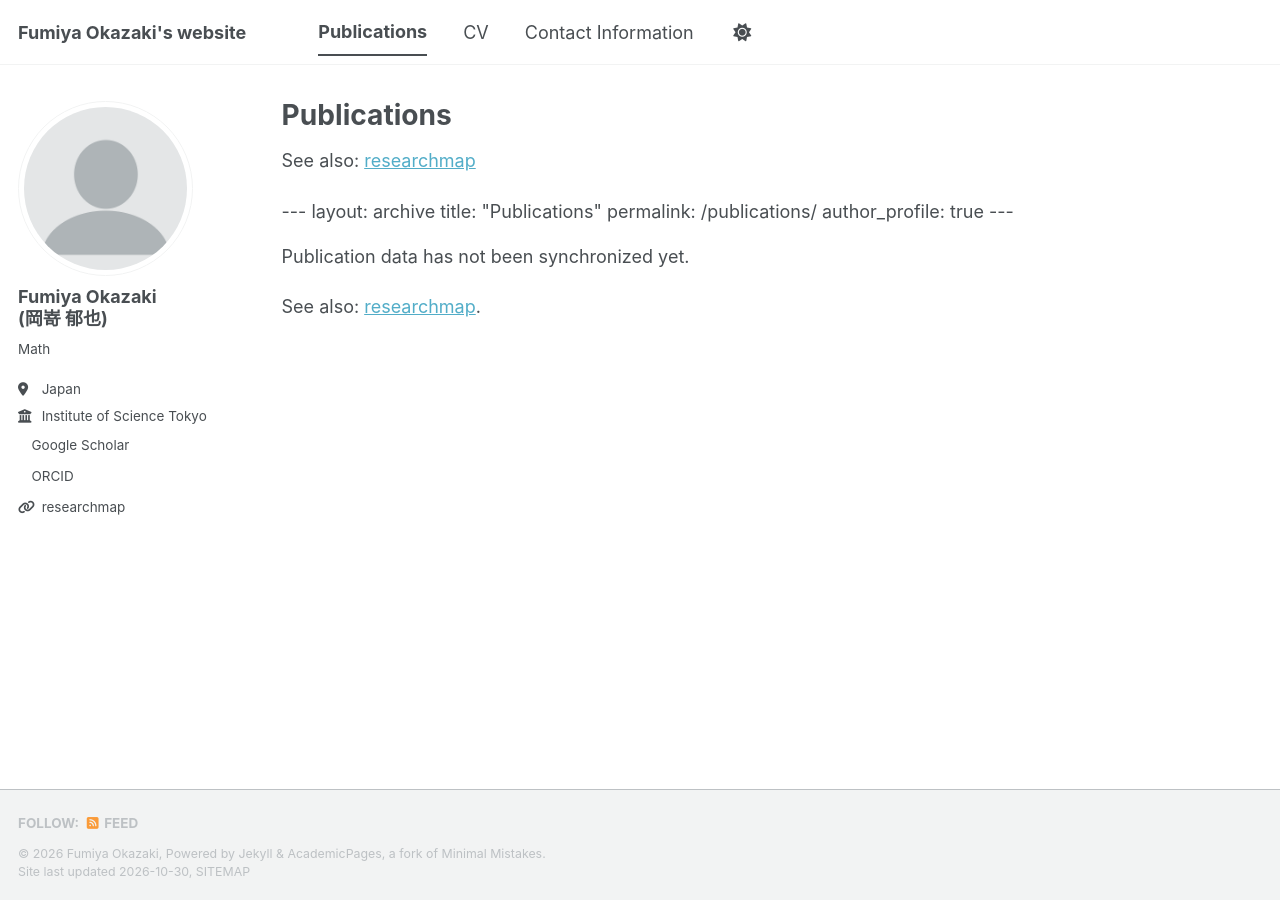
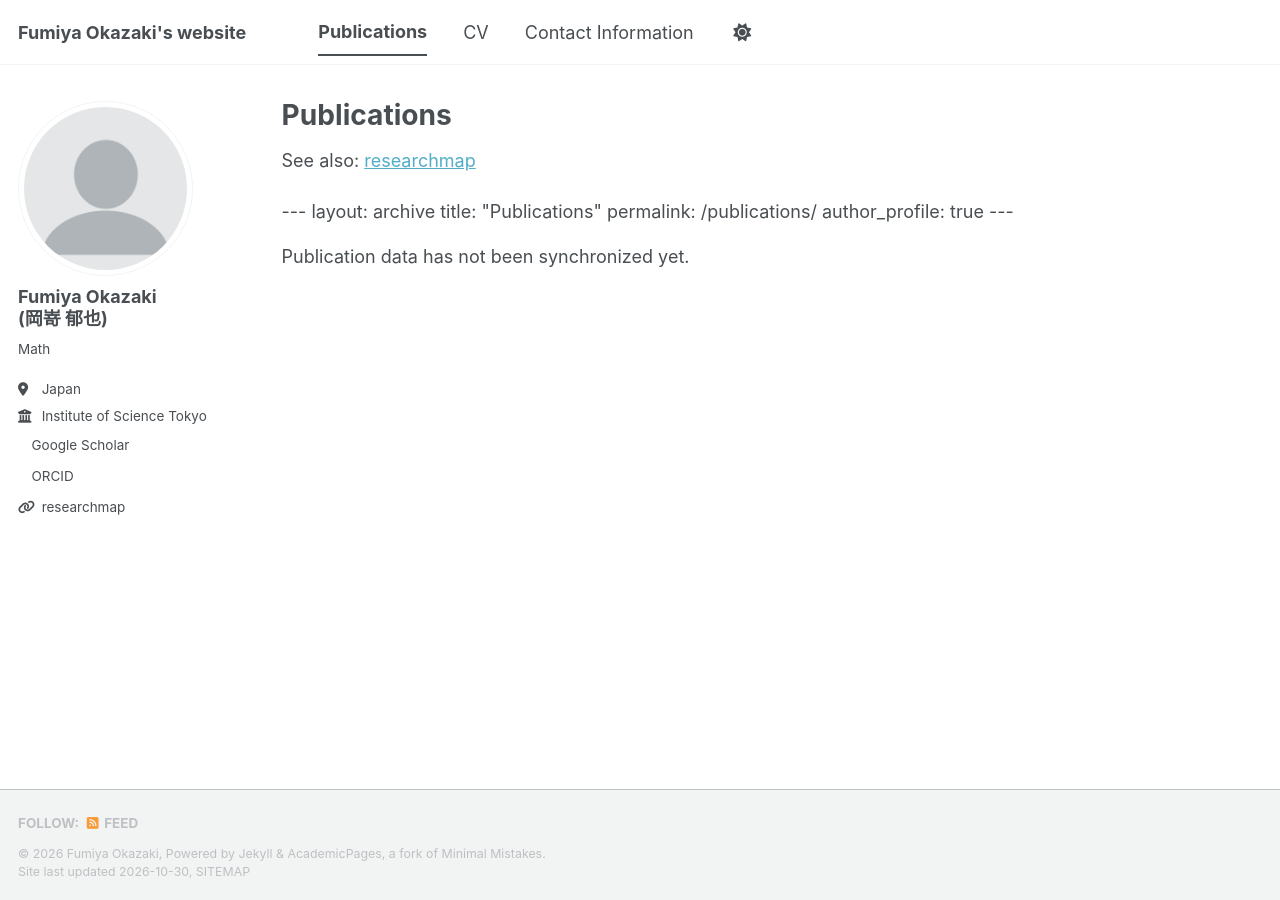
Before and after one commit to f-okazaki/f-okazaki.github.io, a Jekyll site: the page built from _pages/publications.html, in a window 1280 px wide. Built offline with Jekyll 4.4.1, drawn with Linux system fonts in a browser that asks for light colours; a script bundle is joined from its source files by our own code; a style sheet for code colours, icons or effects is not loaded.

Commit message:
Remove 'See also' section from publications page
Removed the 'See also' section with a link to researchmap.

```diff
--- a/_pages/publications.html
+++ b/_pages/publications.html
@@ -89,10 +89,3 @@ author_profile: true
 </p>
 
 {% endif %}
-
-<p>
-  See also:
-  <a href="https://researchmap.jp/fumiyaokazaki"
-     target="_blank"
-     rel="noopener noreferrer">researchmap</a>.
-</p>
```
